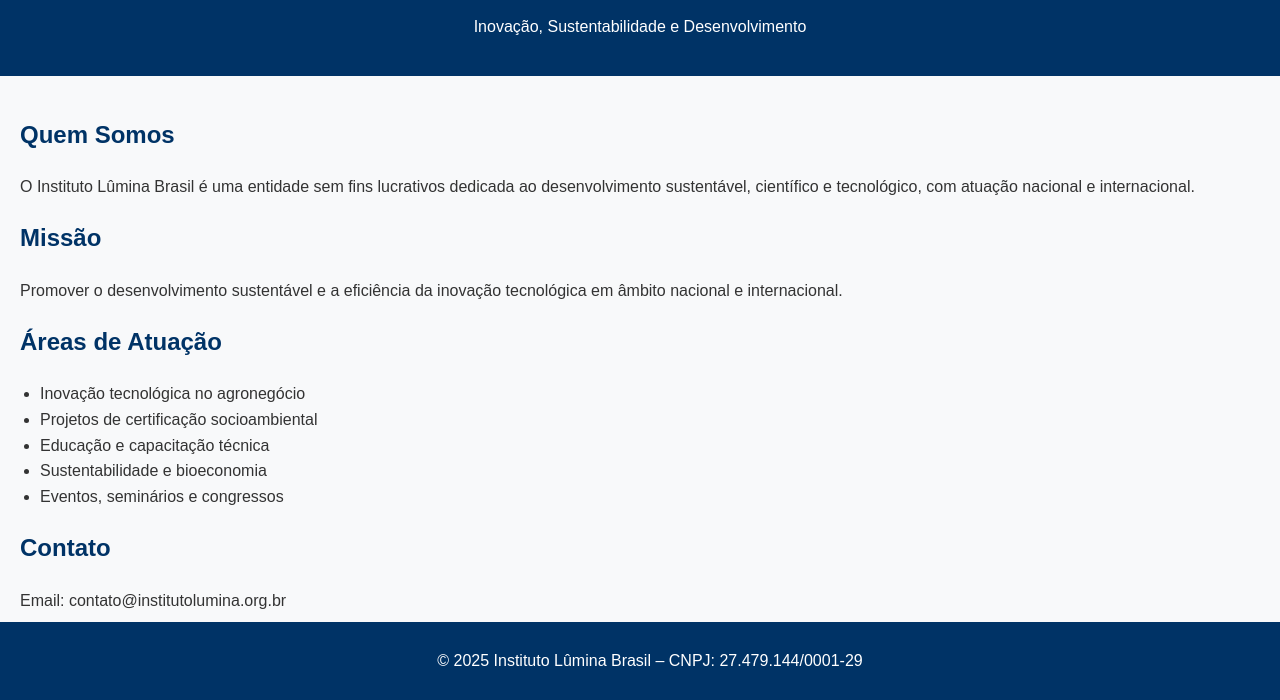
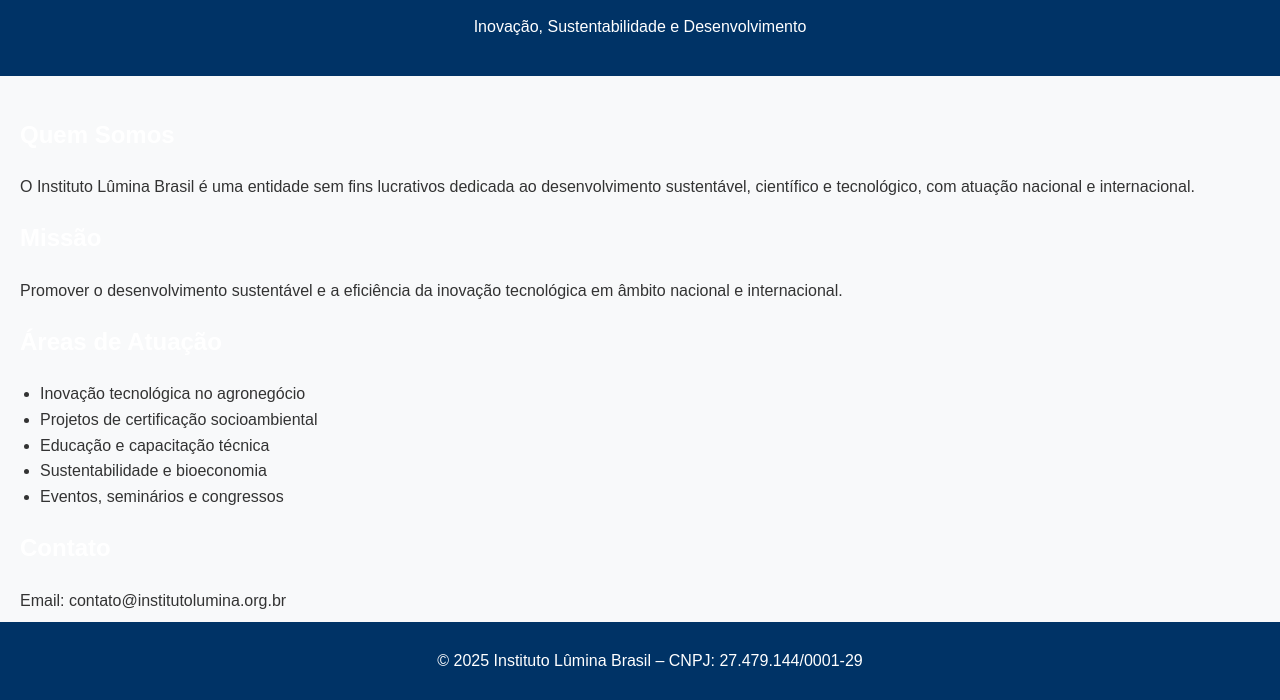
Before and after one commit to LuminaBrasil/site, a plain HTML site: page index.html in a window 1280 px wide. Shown: the part 100-800 px from the top of the page. Drawn offline with Linux system fonts and the light colour scheme.

Commit message:
Update style.css

```diff
--- a/style.css
+++ b/style.css
@@ -19,7 +19,7 @@ main {
 }
 
 h1, h2 {
-    color: #003366;
+    color: white;
 }
 
 ul {
```
